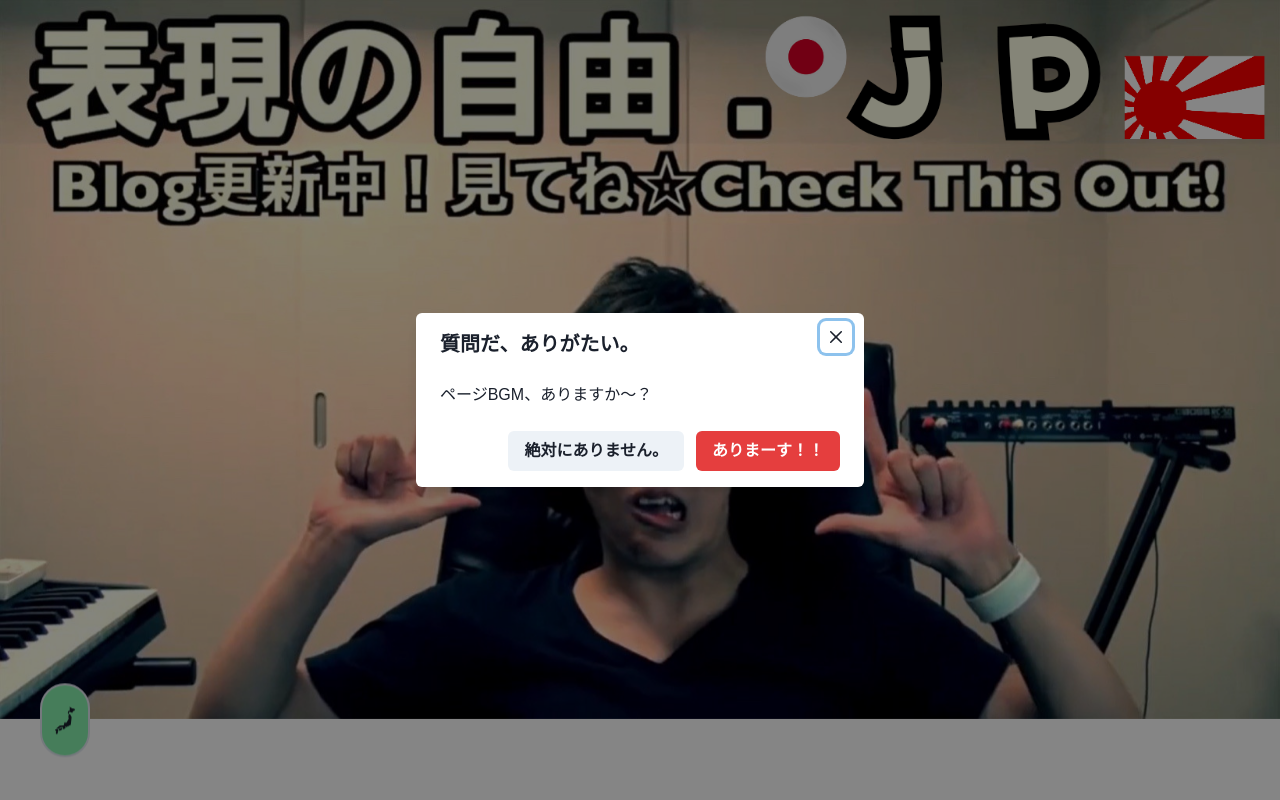
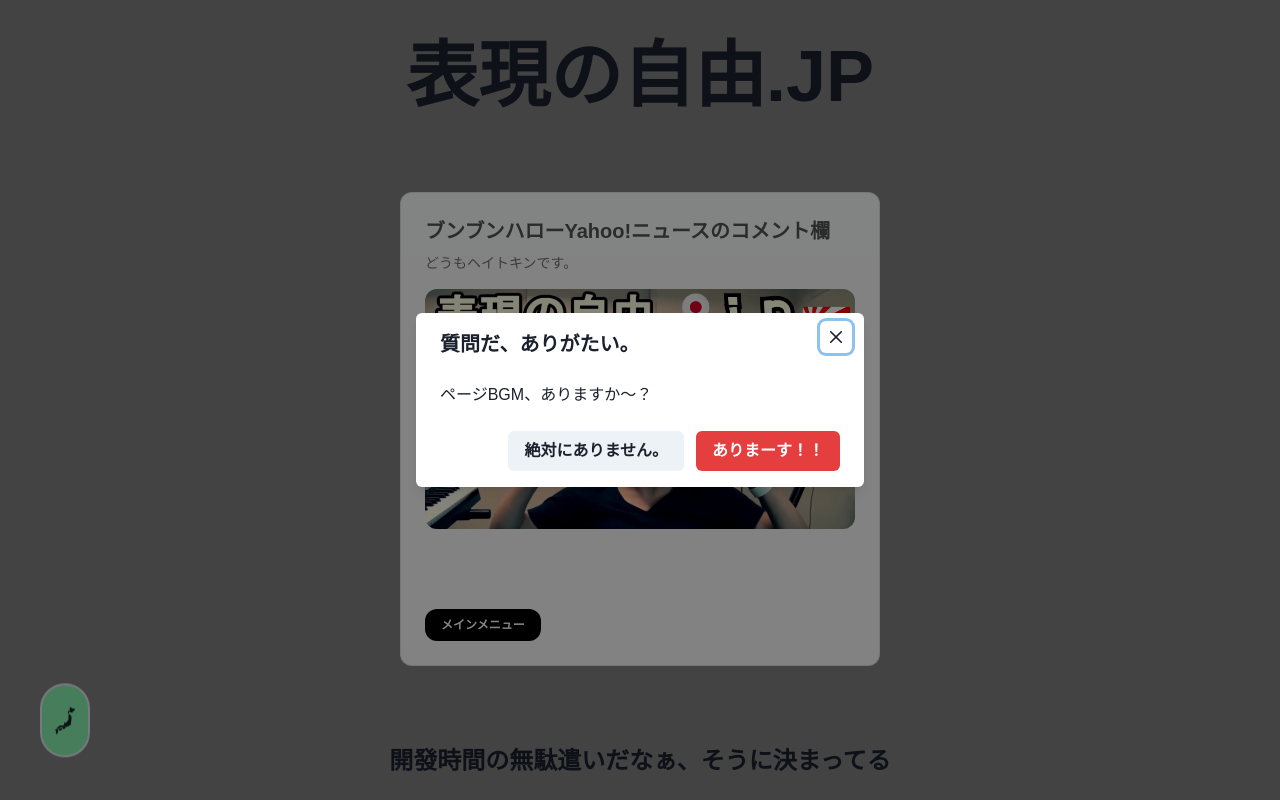
Before and after one commit to maamokun/hatekin-next, a Next.js app: page / in a window 1280 px wide. Built offline with nearby package versions, Linux system fonts and the light colour scheme; a web font is replaced by a local one.

Commit message:
add: cool shit homepage

```diff
--- /dev/null
+++ b/app/components/3d-card.tsx
@@ -0,0 +1,158 @@
+"use client";
+
+import { cn } from "./utils";
+import Image from "next/image";
+import type React from "react";
+import { createContext, useState, useContext, useRef, useEffect } from "react";
+
+const MouseEnterContext = createContext<
+    [boolean, React.Dispatch<React.SetStateAction<boolean>>] | undefined
+>(undefined);
+
+export const CardContainer = ({
+    children,
+    className,
+    containerClassName,
+}: {
+    children?: React.ReactNode;
+    className?: string;
+    containerClassName?: string;
+}) => {
+    const containerRef = useRef<HTMLDivElement>(null);
+    const [isMouseEntered, setIsMouseEntered] = useState(false);
+
+    const handleMouseMove = (e: React.MouseEvent<HTMLDivElement>) => {
+        if (!containerRef.current) return;
+        const { left, top, width, height } =
+            containerRef.current.getBoundingClientRect();
+        const x = (e.clientX - left - width / 2) / 25;
+        const y = (e.clientY - top - height / 2) / 25;
+        containerRef.current.style.transform = `rotateY(${x}deg) rotateX(${y}deg)`;
+    };
+
+    const handleMouseEnter = (e: React.MouseEvent<HTMLDivElement>) => {
+        setIsMouseEntered(true);
+        if (!containerRef.current) return;
+    };
+
+    const handleMouseLeave = (e: React.MouseEvent<HTMLDivElement>) => {
+        if (!containerRef.current) return;
+        setIsMouseEntered(false);
+        containerRef.current.style.transform = "rotateY(0deg) rotateX(0deg)";
+    };
+    return (
+        <MouseEnterContext.Provider value={[isMouseEntered, setIsMouseEntered]}>
+            <div
+                className={cn(
+                    "py-20 flex items-center justify-center",
+                    containerClassName,
+                )}
+                style={{
+                    perspective: "1000px",
+                }}
+            >
+                <div
+                    ref={containerRef}
+                    onMouseEnter={handleMouseEnter}
+                    onMouseMove={handleMouseMove}
+                    onMouseLeave={handleMouseLeave}
+                    className={cn(
+                        "flex items-center justify-center relative transition-all duration-200 ease-linear",
+                        className,
+                    )}
+                    style={{
+                        transformStyle: "preserve-3d",
+                    }}
+                >
+                    {children}
+                </div>
+            </div>
+        </MouseEnterContext.Provider>
+    );
+};
+
+export const CardBody = ({
+    children,
+    className,
+}: {
+    children: React.ReactNode;
+    className?: string;
+}) => {
+    return (
+        <div
+            className={cn(
+                "h-96 w-96 [transform-style:preserve-3d]  [&>*]:[transform-style:preserve-3d]",
+                className,
+            )}
+        >
+            {children}
+        </div>
+    );
+};
+
+export const CardItem = ({
+    as: Tag = "div",
+    children,
+    className,
+    translateX = 0,
+    translateY = 0,
+    translateZ = 0,
+    rotateX = 0,
+    rotateY = 0,
+    rotateZ = 0,
+    ...rest
+}: {
+    as?: React.ElementType;
+    children: React.ReactNode;
+    className?: string;
+    translateX?: number | string;
+    translateY?: number | string;
+    translateZ?: number | string;
+    rotateX?: number | string;
+    rotateY?: number | string;
+    rotateZ?: number | string;
+    // biome-ignore lint/suspicious/noExplicitAny: <explanation>
+    [key: string]: any;
+}) => {
+    const ref = useRef<HTMLDivElement>(null);
+    const [isMouseEntered] = useMouseEnter();
+
+    // biome-ignore lint/correctness/useExhaustiveDependencies: <explanation>
+    useEffect(() => {
+        handleAnimations();
+    }, [isMouseEntered]);
+
+    const handleAnimations = () => {
+        if (!ref.current) return;
+        if (isMouseEntered) {
+            ref.current.style.transform = `translateX(${translateX}px) translateY(${translateY}px) translateZ(${translateZ}px) rotateX(${rotateX}deg) rotateY(${rotateY}deg) rotateZ(${rotateZ}deg)`;
+        } else {
+            ref.current.style.transform =
+                "translateX(0px) translateY(0px) translateZ(0px) rotateX(0deg) rotateY(0deg) rotateZ(0deg)";
+        }
+    };
+
+    return (
+        <Tag
+            ref={ref}
+            className={cn(
+                "w-fit transition duration-200 ease-linear",
+                className,
+            )}
+            {...rest}
+        >
+            {children}
+        </Tag>
+    );
+};
+
+// Create a hook to use the context
+export const useMouseEnter = () => {
+    const context = useContext(MouseEnterContext);
+    if (context === undefined) {
+        throw new Error(
+            "useMouseEnter must be used within a MouseEnterProvider",
+        );
+    }
+    return context;
+};
--- /dev/null
+++ b/app/components/utils.ts
@@ -0,0 +1,6 @@
+import { type ClassValue, clsx } from "clsx";
+import { twMerge } from "tailwind-merge";
+
+export function cn(...inputs: ClassValue[]) {
+    return twMerge(clsx(inputs));
+}
--- a/app/globals.css
+++ b/app/globals.css
@@ -2,26 +2,7 @@
 @tailwind components;
 @tailwind utilities;
 
-:root {
-  --foreground-rgb: 0, 0, 0;
-  --background-start-rgb: 214, 219, 220;
-  --background-end-rgb: 255, 255, 255;
+body {
+  color: gray;
+  background: gray
 }
-
-@media (prefers-color-scheme: dark) {
-  :root {
-    --foreground-rgb: 255, 255, 255;
-    --background-start-rgb: 0, 0, 0;
-    --background-end-rgb: 0, 0, 0;
-  }
-}
-
-body {
-  color: rgb(var(--foreground-rgb));
-  background: linear-gradient(
-      to bottom,
-      transparent,
-      rgb(var(--background-end-rgb))
-    )
-    rgb(var(--background-start-rgb));
-}
--- a/app/page.tsx
+++ b/app/page.tsx
@@ -1,11 +1,13 @@
 "use client";
 import Image from "next/image";
+import { motion } from "framer-motion";
 import React from "react";
 import HatekinImage from "/assets/NTJJP.png";
 import { GiJapan } from "react-icons/gi";
 import { FaPlay, FaStop, FaTwitter } from "react-icons/fa";
 import { useRouter } from "next/navigation";
 import Loading from "./components/spinner-mask";
+import { CardBody, CardContainer, CardItem } from "./components/3d-card";
 
 import {
     AlertDialog,
@@ -43,7 +45,7 @@ export default function Home() {
     const [MessageSent, setMessageSent] = React.useState<any>(false);
     const [message, setMessage] = React.useState<string>("");
     const [isSending, setIsSending] = React.useState(false);
-    const [dialogOpen, setDialogOpen] = React.useState<boolean>(true);
+    const [dialogOpen, setDialogOpen] = React.useState<boolean>(false);
     const [formOpen, setFormOpen] = React.useState<boolean>(false);
     const [audio, setAudio] = React.useState<HTMLAudioElement | null>(null);
     const [claim, setClaim] = React.useState<HTMLAudioElement | null>(null);
@@ -56,7 +58,7 @@ export default function Home() {
         toast({
             title: "アップデート完了！",
             description:
-                "表現の自由.JPがまたアップデートされてるんだけどﾅﾆｺﾚ？は？ﾁｮｯﾄﾏｯﾃﾁｮｯﾄﾏｯﾃ...",
+                "「ホームページが質素な気がします」という指摘が来たので、今本格的に開發しました。",
             status: "success",
             duration: 5000,
             isClosable: true,
@@ -208,6 +210,7 @@ export default function Home() {
                     </AlertDialogFooter>
                 </AlertDialogContent>
             </AlertDialog>
+            {/* biome-ignore lint/a11y/useKeyWithClickEvents: <explanation> */}
             <div
                 className="fixed z-50 bottom-10 left-10 py-5 px-2 border-2 bg-green-300 rounded-full cursor-pointer animate-bounce"
                 onClick={onOpen}
@@ -290,11 +293,66 @@ export default function Home() {
                     </DrawerFooter>
                 </DrawerContent>
             </Drawer>
-            <Image
-                src={HatekinImage}
-                alt="表現の自由.JP"
-                className="absolute inset-x-0 mx-auto"
-            />
+            <motion.div
+                initial={{ opacity: 0.0, y: 40 }}
+                whileInView={{ opacity: 1, y: 0 }}
+                transition={{
+                    delay: 0.3,
+                    duration: 0.8,
+                    ease: "easeInOut",
+                }}
+                className="relative flex flex-col gap-4 items-center justify-center px-4 mt-10"
+                onAnimationComplete={() => setDialogOpen(true)}
+            >
+                <div className="text-3xl md:text-7xl font-bold dark:text-white text-center">
+                    表現の自由.JP
+                </div>
+            </motion.div>
+            <CardContainer className="inter-var">
+                <CardBody className="bg-gray-50 relative group/card  dark:hover:shadow-2xl dark:hover:shadow-emerald-500/[0.1] dark:bg-black dark:border-white/[0.2] border-black/[0.1] w-auto sm:w-[30rem] h-auto rounded-xl p-6 border  ">
+                    <CardItem
+                        translateZ="50"
+                        className="text-xl font-bold text-neutral-600 dark:text-white"
+                    >
+                        ブンブンハローYahoo!ニュースのコメント欄
+                    </CardItem>
+                    <CardItem
+                        as="p"
+                        translateZ="60"
+                        className="text-neutral-500 text-sm max-w-sm mt-2 dark:text-neutral-300"
+                    >
+                        どうもヘイトキンです。
+                    </CardItem>
+                    <CardItem
+                        translateZ="100"
+                        rotateX={20}
+                        rotateZ={-10}
+                        className="w-full mt-4"
+                    >
+                        <Image
+                            src={HatekinImage.src}
+                            height="1000"
+                            width="1000"
+                            className="h-60 w-full object-cover rounded-xl group-hover/card:shadow-xl"
+                            alt="thumbnail"
+                        />
+                    </CardItem>
+                    <div className="flex justify-between items-center mt-20">
+                        <CardItem
+                            translateZ={20}
+                            translateX={40}
+                            as="button"
+                            className="px-4 py-2 rounded-xl bg-black dark:bg-white dark:text-black text-white text-xs font-bold"
+                            onClick={onOpen}
+                        >
+                            メインメニュー
+                        </CardItem>
+                    </div>
+                </CardBody>
+            </CardContainer>
+            <div className="text-2xl md:text-2xl font-bold dark:text-white text-center animate-bounce">
+                開發時間の無駄遣いだなぁ、そうに決まってる
+            </div>
         </main>
     );
 }
--- a/app/providers.tsx
+++ b/app/providers.tsx
@@ -1,7 +1,8 @@
 "use client";
 
 import { ChakraProvider } from "@chakra-ui/react";
+import { theme } from "@/app/theme";
 
 export function Providers({ children }: { children: React.ReactNode }) {
-    return <ChakraProvider>{children}</ChakraProvider>;
+    return <ChakraProvider theme={theme}>{children}</ChakraProvider>;
 }
--- /dev/null
+++ b/app/theme.ts
@@ -0,0 +1,23 @@
+import { extendTheme } from "@chakra-ui/react";
+import { mode } from "@chakra-ui/theme-tools";
+
+interface ThemeConfig {}
+
+interface ThemeStyles {
+    global: (props: any) => any;
+}
+
+const themeConfig: ThemeConfig = {};
+
+const themeStyles: ThemeStyles = {
+    global: (props) => ({
+        body: {
+            bg: mode("lightColor", "darkColor")(props),
+        },
+    }),
+};
+
+export const theme = extendTheme({
+    config: themeConfig,
+    styles: themeStyles,
+});
--- a/package.json
+++ b/package.json
@@ -14,15 +14,15 @@
         "@emotion/react": "^11.11.4",
         "@emotion/styled": "^11.11.5",
         "@types/formidable": "^3.4.5",
-        "clsx": "^2.1.0",
+        "clsx": "^2.1.1",
         "formidable": "^3.5.1",
-        "framer-motion": "^11.2.9",
+        "framer-motion": "^11.3.2",
         "next": "^14.2.5",
         "react": "^18",
         "react-dom": "^18",
         "react-icons": "^5.0.1",
         "sharp": "^0.33.3",
-        "tailwind-merge": "^2.2.2"
+        "tailwind-merge": "^2.4.0"
     },
     "devDependencies": {
         "@biomejs/biome": "^1.5.1",
```
Also changed, not shown: 1 other file (tests, documents, lock files or other folders).
